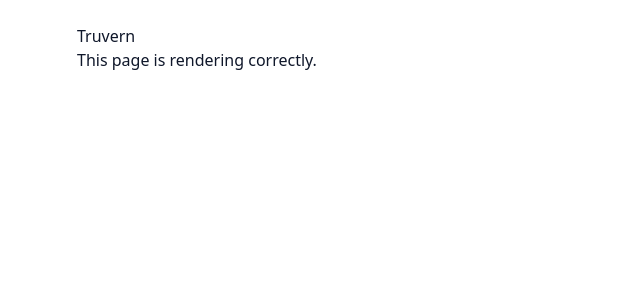
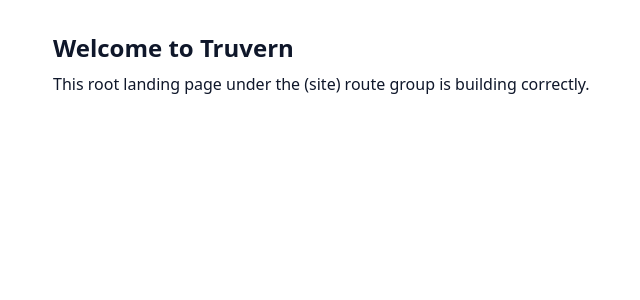
Before and after one commit to nelsonaddae2512-maker/Truvern-Website, a Next.js app: page / in a window 1280 px wide. Shown: the top 300 px of the page, without its empty margins (107-747 px from the left). Built offline with nearby package versions, Linux system fonts and the light colour scheme.

Commit message:
fix(site): ensure /(site) layout/page exist; use SSR build; clean .next; add deploy marker

```diff
--- a/app/(site)/layout.tsx
+++ b/app/(site)/layout.tsx
@@ -1,7 +1,5 @@
+import React from "react";
 export default function SiteLayout({ children }: { children: React.ReactNode }) {
-  return (
-    <html lang="en">
-      <body>{children}</body>
-    </html>
-  );
+  // layout for the (site) group
+  return <div>{children}</div>;
 }
--- a/app/(site)/page.tsx
+++ b/app/(site)/page.tsx
@@ -1,8 +1,11 @@
+import React from "react";
+// Keep this simple; no 'use client' or browser-only APIs
+export const dynamic = 'force-static';
 export default function Page() {
   return (
-    <main style={{ padding: 24, maxWidth: 960, margin: "0 auto" }}>
-      <h1>Truvern</h1>
-      <p>This page is rendering correctly.</p>
-    </main>
+    <div className="p-8 max-w-5xl mx-auto">
+      <h1 className="text-2xl font-semibold">Welcome to Truvern</h1>
+      <p className="mt-2">This root landing page under the (site) route group is building correctly.</p>
+    </div>
   );
 }
```
Also changed, not shown: vercel-deploy-marker.txt.
